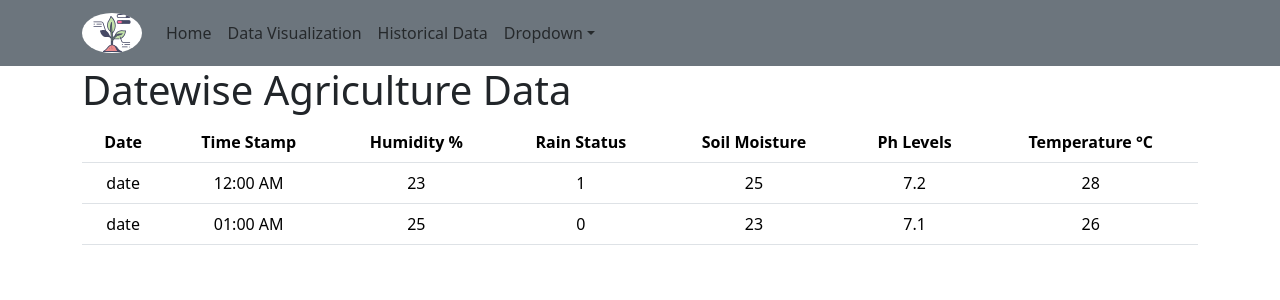
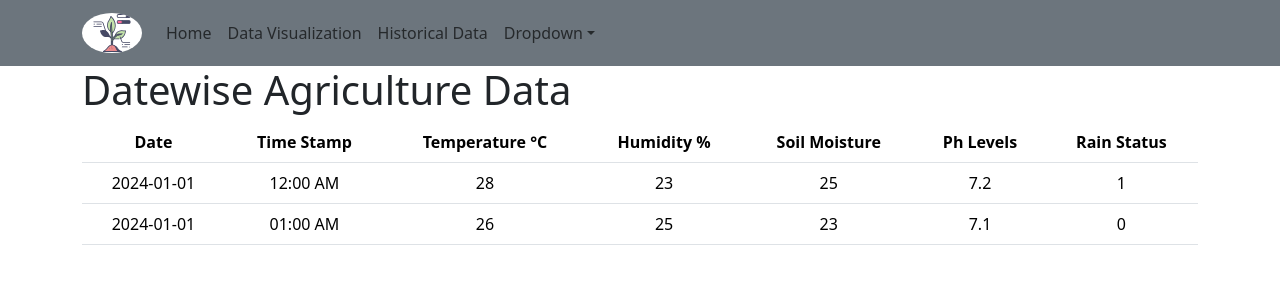
Before and after one commit to Kinsuksingh/IoTBasedAgriculture, a React (Vite) app: page /history in a window 1280 px wide. Shown: the top 300 px of the page. Built offline with nearby package versions, Linux system fonts and the light colour scheme; no server answers.

Commit message:
formtting of data done

```diff
--- a/src/components/SensorDataTable/SensorDataTable.jsx
+++ b/src/components/SensorDataTable/SensorDataTable.jsx
@@ -1,27 +1,23 @@
 import Table from 'react-bootstrap/Table';
 import PropTypes from 'prop-types';
 
-function SensorDataTable({timestamps=[],sensorDataByTime=[]}) {
+function SensorDataTable({standardizedData}) {
   SensorDataTable.propTypes = {
-    timestamps: PropTypes.arrayOf(PropTypes.string).isRequired,
-    sensorDataByTime: PropTypes.arrayOf(PropTypes.object).isRequired,
+    standardizedData: PropTypes.arrayOf(PropTypes.object).isRequired,
   };
 
-  const sensorCategories = ['Humidity %', 'Rain Status', 'Soil Moisture', 'Ph Levels', 'Temperature °C'];
+  const sensorCategories = ['Date','Time Stamp', 'Temperature °C','Humidity %', 'Soil Moisture', 'Ph Levels', 'Rain Status'];
 
-  const getSensorDataForTime = (timestamp) => { // Clearer function name
-    const sensorData = sensorDataByTime.find(data => Object.keys(data)[0] === timestamp);
-    if (!sensorData) return null;
-
+  const getSensorDataForTime = (sensordata) => {
     return (
-      <tr key={timestamp} className='text-center'>
-        <td>date</td>
-        <td>{timestamp}</td>
-        <td>{sensorData[timestamp].humidity}</td>
-        <td>{sensorData[timestamp].rainStatus}</td>
-        <td>{sensorData[timestamp].soilMoisture}</td>
-        <td>{sensorData[timestamp].phLevel}</td>
-        <td>{sensorData[timestamp].temperature}</td>
+      <tr key={sensordata.id} className='text-center'>
+        <td>{sensordata.date}</td>
+        <td>{sensordata.time}</td>
+        <td>{sensordata.temperature}</td>
+        <td>{sensordata.humidity}</td>
+        <td>{sensordata.soilMoisture}</td>
+        <td>{sensordata.phLevel}</td>
+        <td>{sensordata.rainStatus}</td>
       </tr>
     );
   };
@@ -31,15 +27,13 @@ function SensorDataTable({timestamps=[],sensorDataByTime=[]}) {
     <Table responsive>
       <thead>
         <tr className='text-center'>
-          <th>Date</th>
-          <th>Time Stamp</th>
           {sensorCategories.map((sensor) => (
             <th key={sensor}>{sensor}</th>
           ))}
         </tr>
       </thead>
       <tbody>
-        {timestamps.map(timestamp => getSensorDataForTime(timestamp))}
+        {standardizedData.map(sensordata => getSensorDataForTime(sensordata))}
       </tbody>
     </Table>
   );
--- a/src/pages/Tables/Tables.jsx
+++ b/src/pages/Tables/Tables.jsx
@@ -10,58 +10,34 @@ function Tables() {
   const url = `https://smart-agriculture-27cf2-default-rtdb.firebaseio.com/sensors-data.json?auth=${databaseSecret}`
 
 
-
   useEffect(() => {
     const fetchData = async () => {
       try {
         const response = await axios.get(url);
-        const data = response.data.friday
-        console.log(data)
         setSensorData(response.data)
       } catch (error) {
         console.error('Error fetching sensor data:', error);
       }
     };
-
     fetchData();
-  }, []);
-
-  const timestamps = ['12:00 AM', '01:00 AM', '02:00 AM', '03:00 AM', '04:00 AM', '05:00 AM'];
-  const sensorDataByTime = [ // More descriptive than timeStampss
-    { '12:00 AM': { humidity: 23, rainStatus: 1, soilMoisture: 25, phLevel: 7.2, temperature: 28 } },
-    { '01:00 AM': { humidity: 25, rainStatus: 0, soilMoisture: 23, phLevel: 7.1, temperature: 26 } },
-    // ... Add more data objects
-  ];
+  }, [url]);
 
 
-  const sensorDataWithDateAndTime = [
-    { '12:00 AM': { humidity: 23, rainStatus: 1, soilMoisture: 25, phLevel: 7.2, temperature: 28 } },
-    { '01:00 AM': { humidity: 25, rainStatus: 0, soilMoisture: 23, phLevel: 7.1, temperature: 26 } },
-    // ... Add more data objects
-];
+  const standardizedData = [
+  {id:1,date: '2024-01-01', time: '12:00 AM', humidity: 23, rainStatus: 1, soilMoisture: 25,phLevel: 7.2, temperature: 28},
+  {id:2,date: '2024-01-01', time: '01:00 AM', humidity: 25, rainStatus: 0, soilMoisture: 23,phLevel: 7.1, temperature: 26}
+  ]
 
-const dummyDate = '2024-01-01'; // Replace with desired date
-
-const correctedData = sensorDataWithDateAndTime.map(dataPoint => {
-    const time = Object.keys(dataPoint)[0]; // Extract time
-    const values = dataPoint[time]; // Extract values
-
-    return {
-        date: dummyDate,
-        time,
-        ...values
-    };
-});
-
-console.log(correctedData);
-
+// Example usage:
+const standardizedDatas = Object.values(sensorData);
+console.log(standardizedDatas);
 
   return (
     <div>
       <MyNavbar />
       <Container>
       <h1>Datewise Agriculture Data</h1>
-      <SensorDataTable correctedData={correctedData} timestamps={timestamps} sensorDataByTime={sensorDataByTime}/>
+      <SensorDataTable standardizedData={standardizedData}/>
       </Container>
     </div>
   );
```
